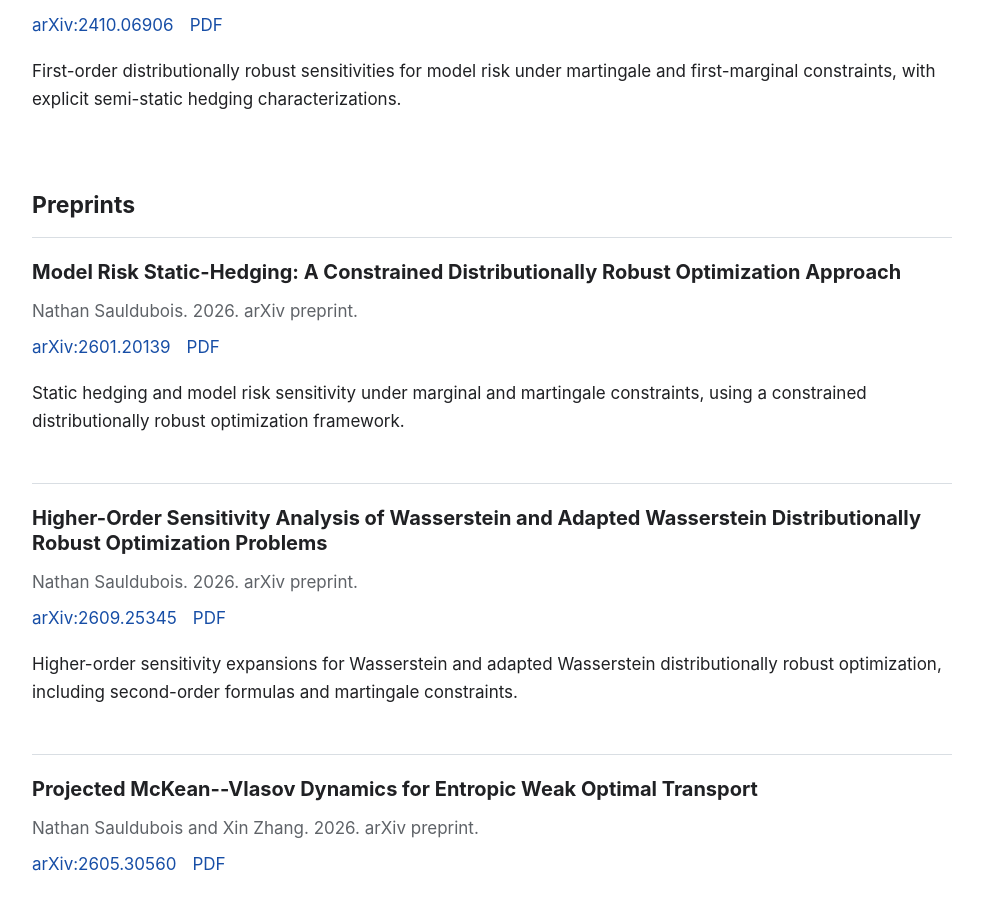
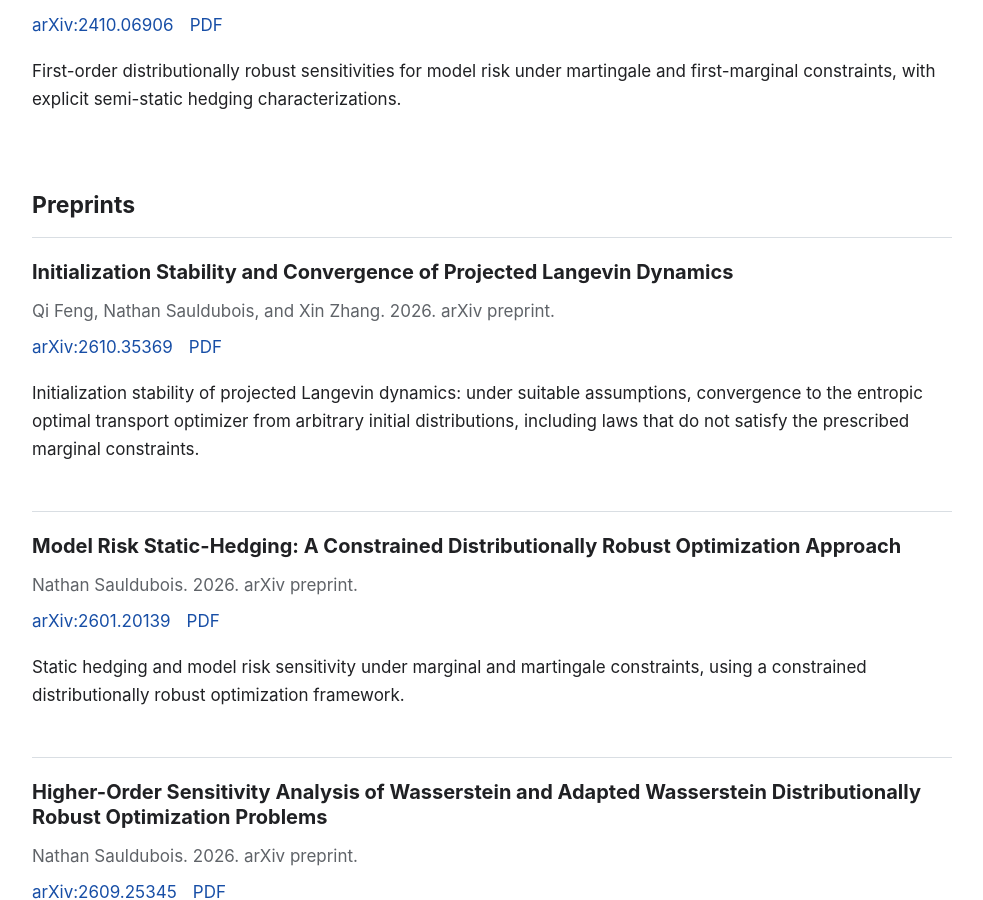
Before and after one commit to NathanSauldubois/nathansauldubois.github.io, a Jekyll site: the page built from articles.md, in a window 1280 px wide and 900 px high, scrolled down 585 px. Shown: the whole window, without its empty margins (148-1131 px from the left). Built offline with Jekyll 4.4.1, drawn with Linux system fonts in a browser that asks for light colours.

Commit message:
Add initialization stability preprint and update public CV

```diff
--- a/articles.md
+++ b/articles.md
@@ -26,6 +26,12 @@ permalink: /articles/
 ## Preprints
 
 <ul class="article-list">
+  <li>
+    <h2>Initialization Stability and Convergence of Projected Langevin Dynamics</h2>
+    <p class="meta">Qi Feng, Nathan Sauldubois, and Xin Zhang. 2026. arXiv preprint.</p>
+    <p class="link-row"><a href="https://arxiv.org/abs/2610.35369">arXiv:2610.35369</a><a href="https://arxiv.org/pdf/2610.35369">PDF</a></p>
+    <p>Initialization stability of projected Langevin dynamics: under suitable assumptions, convergence to the entropic optimal transport optimizer from arbitrary initial distributions, including laws that do not satisfy the prescribed marginal constraints.</p>
+  </li>
   <li>
     <h2>Model Risk Static-Hedging: A Constrained Distributionally Robust Optimization Approach</h2>
     <p class="meta">Nathan Sauldubois. 2026. arXiv preprint.</p>
```
Also changed, not shown: index.md (+4 -0 lines), 1 other file.
